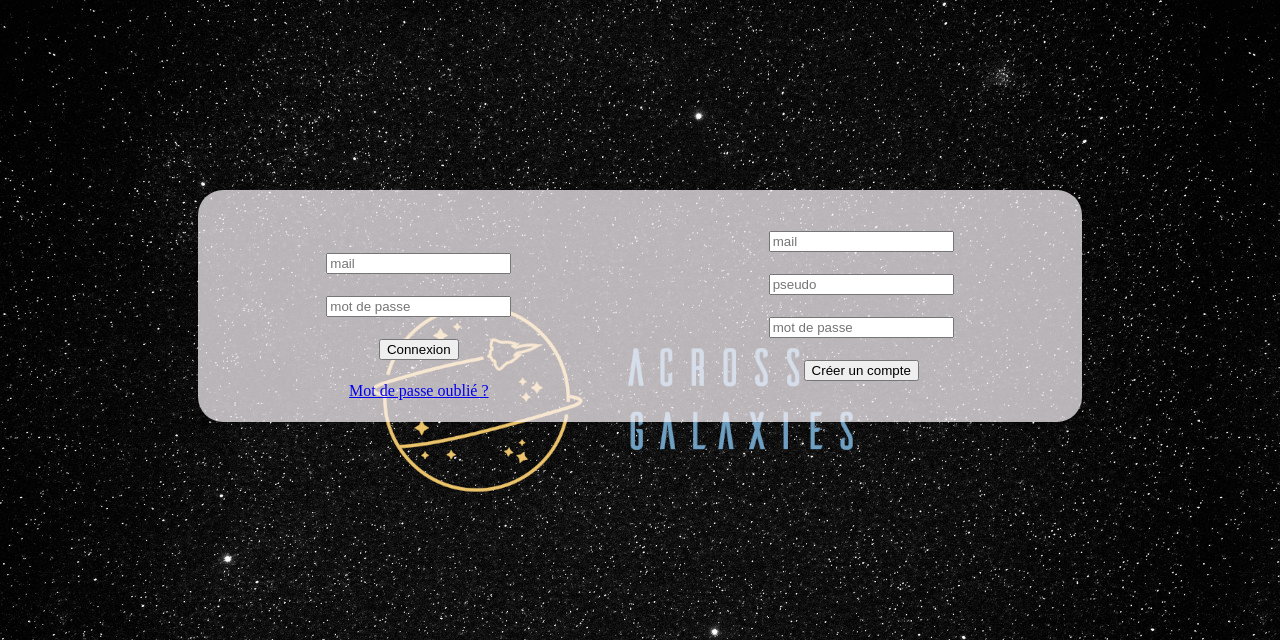
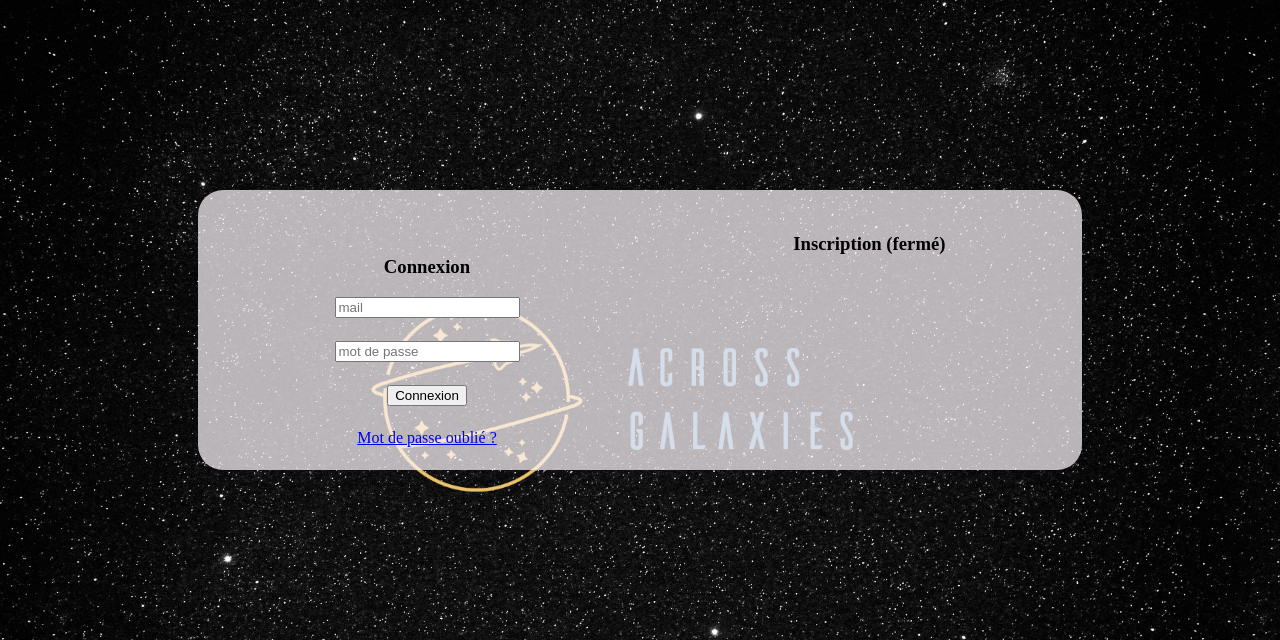
Before and after one commit to Lenitra/AcrossGalaxies, a Flask app: page /login in a window 1280 px wide. Shown: the top 640 px of the page. Run offline with Flask 2, Linux system fonts and the light colour scheme.

Commit message:
Fermeture des inscriptions

```diff
--- a/templates/logreg.html
+++ b/templates/logreg.html
@@ -13,6 +13,7 @@
 <body>
   <main>
     <div class="col1">
+      <h3>Connexion</h3>
       <form action="/checklog" method="POST">
         <ul>
           <li><input type="text" name="l_mail" value="" placeholder="mail"></li>
@@ -24,14 +25,15 @@
     </div>
 
     <div class="col2">
-      <form action="/checkreg" method="POST">
+      <h3>Inscription (fermé)</h3>
+      <!-- <form action="/checkreg" method="POST">
         <ul>
           <li><input type="text" name="r_mail" value="" placeholder="mail"></li>
           <li><input type="text" name="r_pseudo" value="" placeholder="pseudo"></li>
           <li><input type="password" name="r_mdp" value="" placeholder="mot de passe"></li>
           <li><input type="submit" name="register" value="Créer un compte"></li>
         </ul>
-      </form>
+      </form> -->
     </div>
   </main>
 
```
